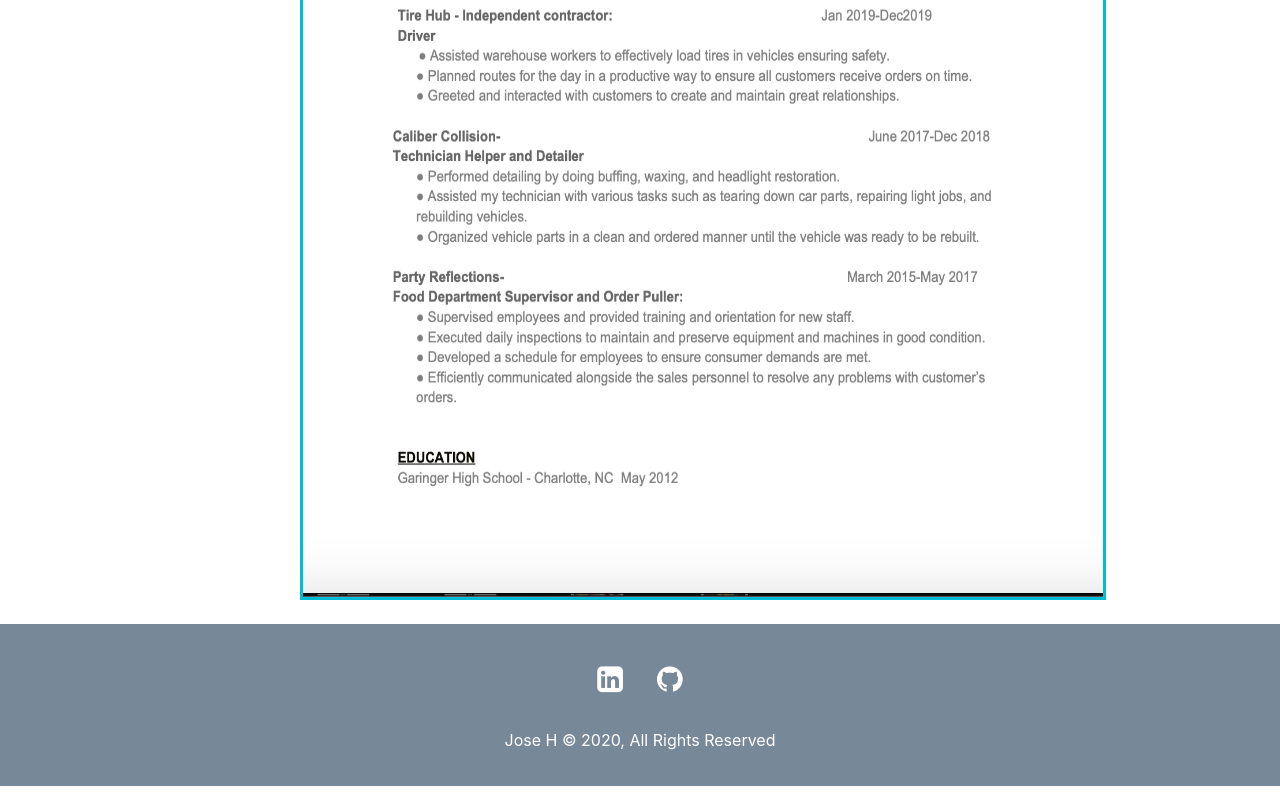
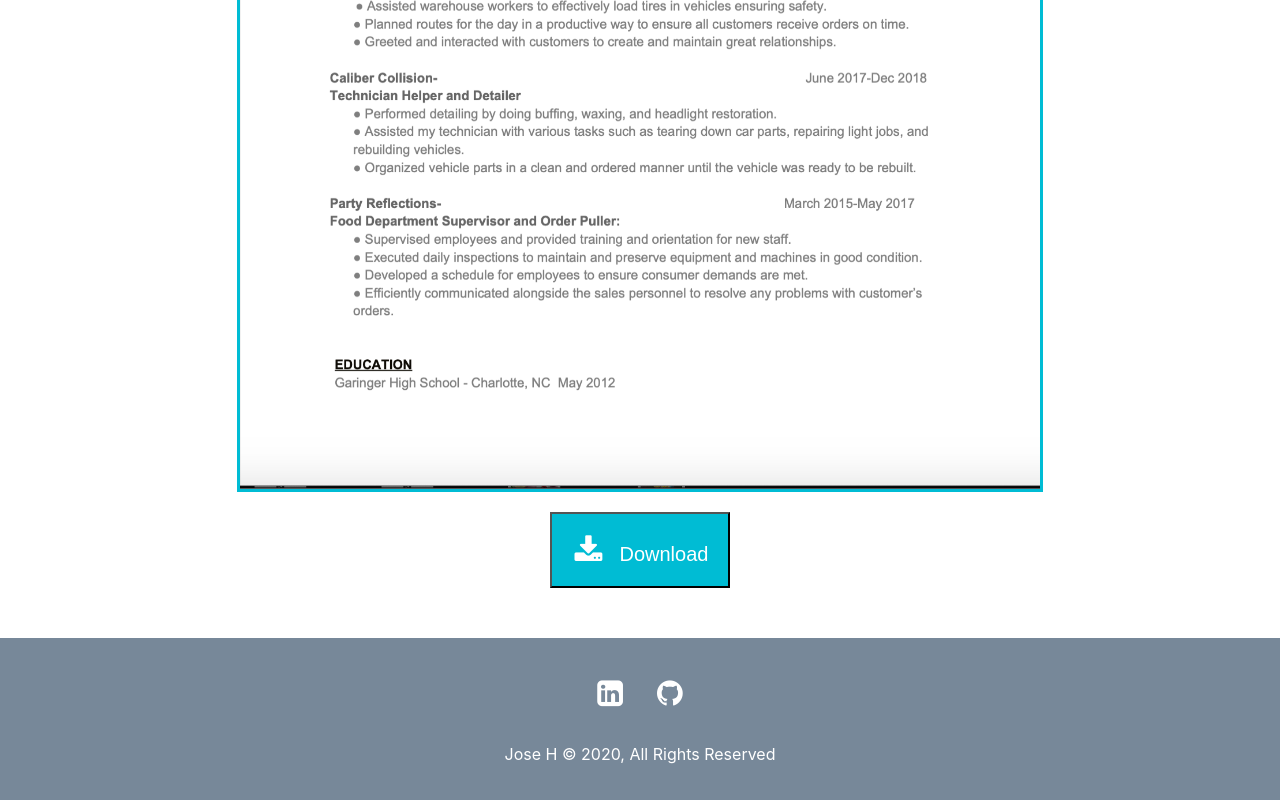
Before and after one commit to jjosee9/portfolio-JoseH, a React (Create React App) app: page /resume in a window 1280 px wide. Shown: the part 518-1318 px from the top of the page. Built offline with nearby package versions, Linux system fonts and the light colour scheme.

Commit message:
down button added

```diff
--- a/src/App.css
+++ b/src/App.css
@@ -50,7 +50,7 @@ a {
   background: lightslategray;
   color: #fff;
   padding: 20px;
-  /* margin-top: 100px; */
+  margin-top: 50px;
 }
 .copyright{
   color: #00bcd4;
@@ -98,7 +98,7 @@ a {
   flex-wrap: wrap;
   justify-content: center; /*center items left/right */
   background-color: white;
-  height:2150px;
+  height:100%;
   font-family:'Oswald', sans-serif;
   align-content: flex-start;  /*items packed to the start of the container*/
  }
@@ -136,11 +136,6 @@ a {
    font-size: 18px;
  }
 
- /* .container-projects a{
-   color: red;
-   font-size:20px;
- } */
-
  .container-projects .projects-btn {
   font-size: 15px;
   color: #fff;
@@ -157,19 +152,29 @@ a {
 
 /* Resume */
 .resume-img {
+  display: block;
   border: solid #00bcd4;
   width: 800px;
-  height: 1000px;
-  margin-left: 300px;
-  margin-top: 20px;
-  margin-bottom: 20px;
+  margin: 20px auto;
 }
 
+.download-btn{
+  display: block;
+  margin: 0 auto;
+  color:white;
+  background-color:#00bcd4;
+  font-size: 20px;
+  padding-right: 20px;
+}
+ .download-btn:hover{
+   color:white;
+   background-color:lightgray ;
+ }
  /* Contact Page */
 
 #contact-form {
   display: flex;
-  justify-content: center;
+  justify-content:center;  /*center on from left/right*/
   /* font-family:'Oswald', sans-serif; */
 }
 
@@ -203,7 +208,7 @@ a {
 #contact-form textarea {
   width: 400px;
   padding: 10px;
-  border: 1px #ddd solid;
+  border: 1px black solid;
 }
 
 #contact-form textarea {
--- a/src/Components/Home/Home.js
+++ b/src/Components/Home/Home.js
@@ -26,7 +26,7 @@ const Home = () => {
                         <br></br>
                             Front end skills: HMTL, CSS, Javascript, React.Js
                             <br></br>
-                            Back end Skills: Node.Js, MySql, and MongoDb
+                            Back end Skills: Node.Js, MySQL, and MongoDB
                         </p>
                     </div>
                 </section>
--- a/src/Components/Resume/Resume.js
+++ b/src/Components/Resume/Resume.js
@@ -5,7 +5,14 @@ import resumeJH from '../../Images/resume-j.png'
 const Resume = () => {
     return (
         <>
-         <img className="resume-img" src={resumeJH} alt="Resume" />
+            <img className="resume-img" src={resumeJH} alt="Resume" />
+            <a href={require("../../Images/resume-j.png")} download="myFile">
+                <button className="download-btn"><i class="fa fa-download"></i>Download</button>
+
+                </a>
+            {/* <a className href="../../Images/resume-j.png" download>
+               <button className="resume__button"><i class="fa fa-download"></i> Download</button>
+            </a> */}
         </>
     )
 }
```
